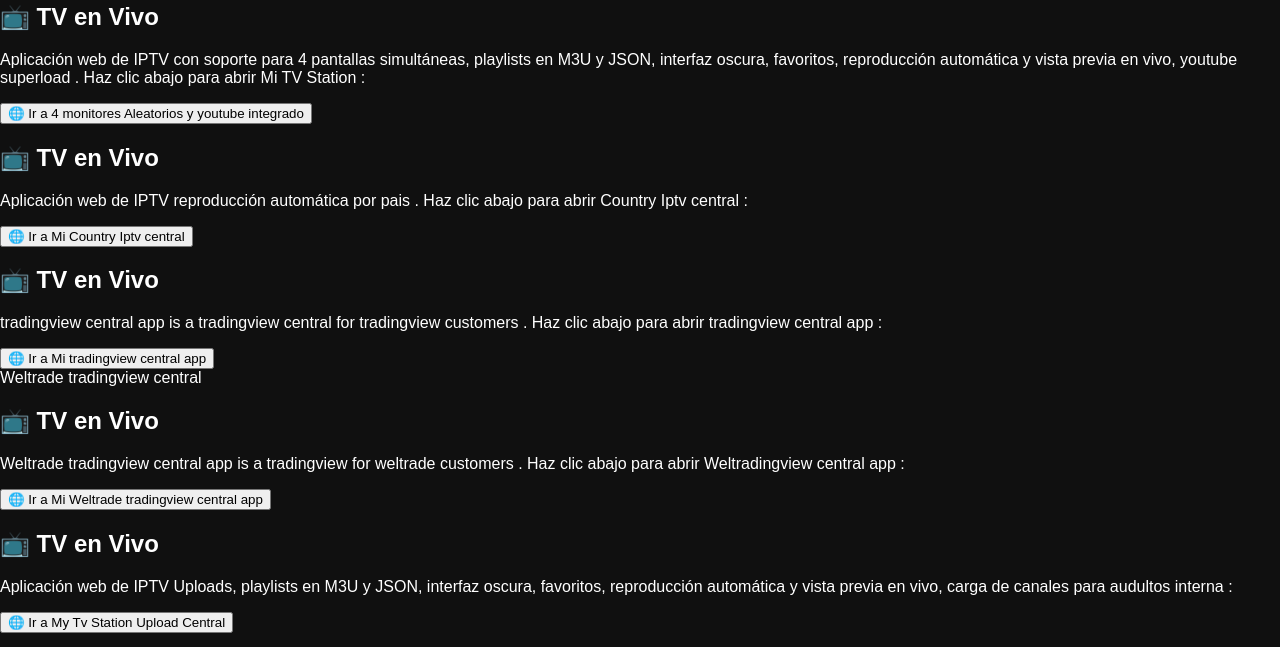
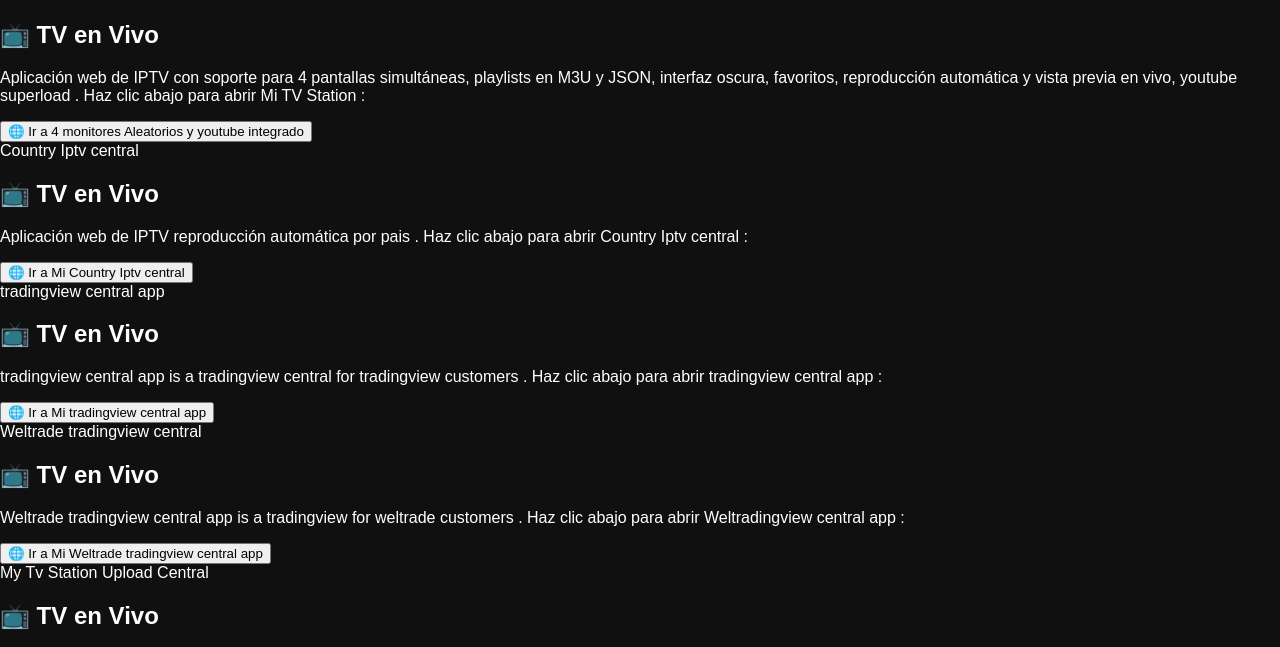
Before and after one commit to cuervo-123/tv-trading-view-central-app-for-traders, a plain HTML site: page index.html in a window 1280 px wide. Shown: the part 791-1438 px from the top of the page. Drawn offline with nearby package versions, Linux system fonts and the light colour scheme.

Commit message:
Update index.html
update

```diff
--- a/index.html
+++ b/index.html
@@ -125,7 +125,7 @@
 <!-- Contenido -->
 <div id="content">
 
-  <!-- 4 monitores Aleatorios  y youtube integrado  -->
+  4 Random monitors and integrated YouTube
 <div id="tv" class="section active">
   <h2>📺 TV en Vivo</h2>
   <p>Aplicación web de IPTV con soporte para 4 pantallas simultáneas, playlists en M3U y JSON, interfaz oscura, favoritos, reproducción automática y vista previa en vivo, youtube  superload . Haz clic abajo para abrir Mi TV Station :</p>
@@ -134,7 +134,7 @@
   </button>
 </div>
 
-<!-- Country Iptv central-->
+Country Iptv central
 <div id="tv" class="section active">
   <h2>📺 TV en Vivo</h2>
   <p>Aplicación web de IPTV  reproducción automática por pais  . Haz clic abajo para abrir Country Iptv central :</p>
@@ -142,7 +142,7 @@
     🌐 Ir a Mi Country Iptv central
   </button>
 </div>
-<!-- tradingview central app-->
+tradingview central app
 <div id="tv" class="section active">
   <h2>📺 TV en Vivo</h2>
   <p> tradingview central app  is a tradingview central for tradingview customers  . Haz clic abajo para abrir tradingview central app :</p>
@@ -161,7 +161,7 @@
   </button>
 </div>
 
-<!-- My Tv Station Upload Central -->
+My Tv Station Upload Central
 <div id="tv" class="section active">
 <h2>📺 TV en Vivo</h2>
 <p>Aplicación web de IPTV Uploads, playlists en M3U y JSON, interfaz oscura, favoritos, reproducción automática y vista previa en vivo, carga  de canales para  audultos  interna   :</p>
@@ -169,7 +169,7 @@
   🌐 Ir a My Tv Station Upload Central
 </button>
 </div>
-<!-- Editor  de  Canales AND Esportar Favoritos Central )-->
+Editor  de  Canales AND Esportar Favoritos Central
 <div id="tv" class="section active">
 <h2>📺 TV en Vivo</h2>
 <p>Aplicación web de IPTV , playlists en M3U y JSON, interfaz oscura, favoritos,grandioso  Para Editar Y  exportar Listas  en formatos .m3u y .json . Haz clic abajo para abrir Mi TV Station :</p>
@@ -177,7 +177,7 @@
   🌐 Ir a Mi Editor  de  Canales AND Esportar Favoritos Central
 </button>
 </div>
-<!-- Mega Editor Pro  All Central App )-->
+Mega Editor Pro  All Central App
 <div id="tv" class="section active">
 <h2>📺 TV en Vivo</h2>
 <p>Aplicación web de IPTV , playlists en M3U y JSON, interfaz oscura, favoritos,grandioso  Para Editar tus listas de canales preferidos  ,Guarda  tus canales preferidos ,en fuete de datos interna , Exportar Listados M3U,JSON  ,Fusion independiente por monitor Para youtube y sistema aleatorio integrado ,  Haz clic abajo para abrir Mi TV Station :</p>
@@ -185,7 +185,7 @@
   🌐 Ir a Mega Editor Pro  All Central App
 </button>
 </div>
-  <!-- MOVIES Central App )-->
+  MOVIES Central App
 <div id="tv" class="section active">
 <h2>📺 TV en Vivo</h2>
 <p>Aplicación web de IPTV , playlists en M3U y JSON, interfaz oscura, favoritos,grandioso  Para Editar tus listas de canales preferidos  ,Guarda  tus canales preferidos ,en fuete de datos interna , Exportar Listados M3U,JSON  ,Fusion independiente por monitor Para youtube y sistema aleatorio integrado ,  Haz clic abajo para abrir Mi TV Station :</p>
```
